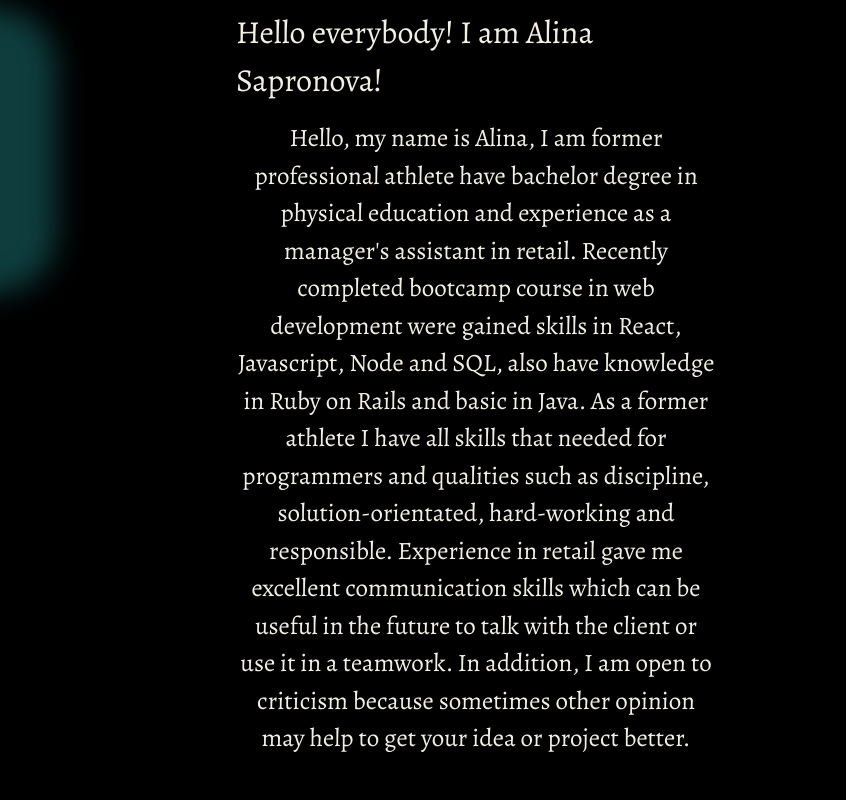
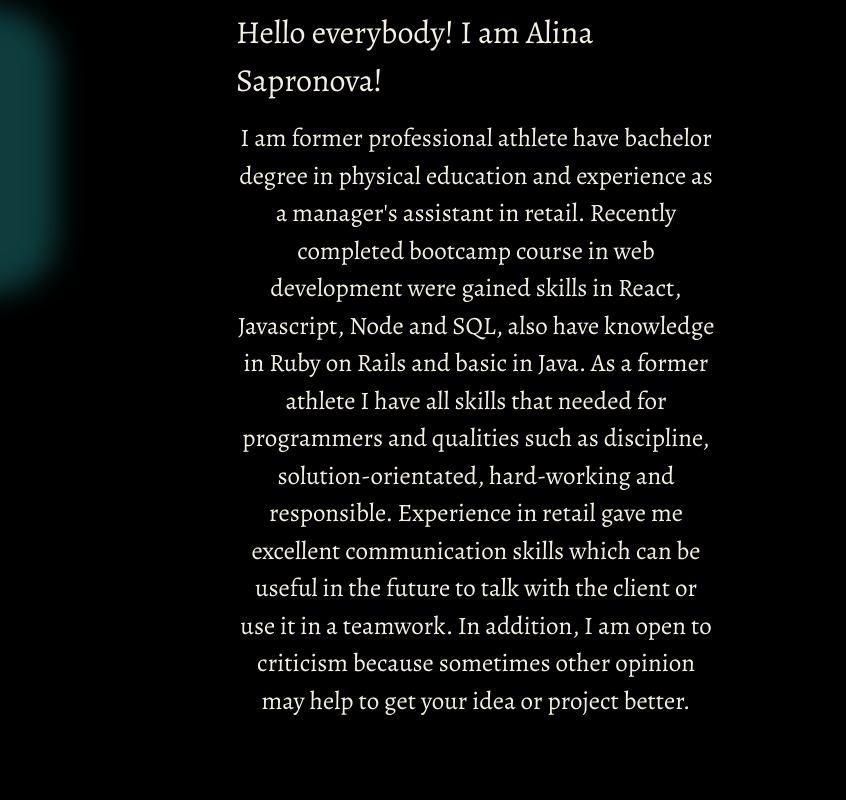
Before and after one commit to AlinaSapronova/Portfolio, a plain HTML site: page index.html in a window 1280 px wide. Shown: the part 1160-1960 px from the top of the page, 434-1280 px from the left. Drawn offline with nearby package versions, Linux system fonts and the light colour scheme.

Commit message:
added info

```diff
--- a/index.html
+++ b/index.html
@@ -67,7 +67,7 @@
 
   <div data-aos="fade-left" data-aos-delay="900" class="text">
       <p class="fs-2">Hello everybody! I am Alina Sapronova!</p>
-    <p class="myInfo">Hello, my name is Alina, I am former professional athlete have bachelor degree in physical education
+    <p class="myInfo">I am former professional athlete have bachelor degree in physical education
       and experience as a manager's assistant in retail. Recently completed bootcamp
        course in web development were gained skills in React, Javascript, Node and SQL,
         also have knowledge in Ruby on Rails and basic in Java. As a former  athlete I have all  skills that needed for
```
